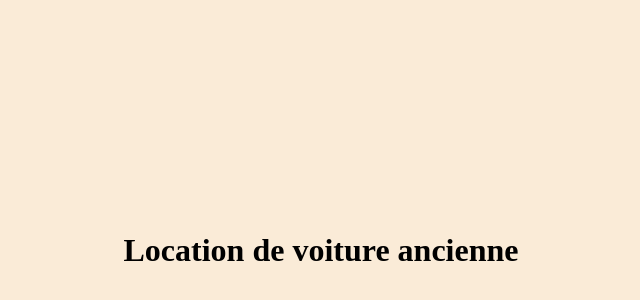
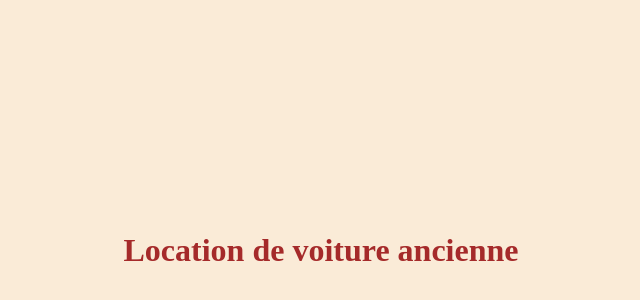
Before and after one commit to SoazigCarfantan/location-voiture, a plain HTML site: page index.html in a window 1280 px wide. Shown: the part 42-342 px from the top of the page, without its empty margins (319-959 px from the left). Drawn offline with Linux system fonts and the light colour scheme.

Commit message:
modif couleur h1

```diff
--- a/index.html
+++ b/index.html
@@ -5,6 +5,6 @@
         <title></title>
     </head>
     <body style="background-color: antiquewhite;">
-        <h1  style="padding-top:20%; padding-bottom:20%; text-align:center;">Location de voiture ancienne</h1>
+        <h1  style="padding-top:20%; padding-bottom:20%; text-align:center; color:brown;">Location de voiture ancienne</h1>
     </body>
 </html>
```
